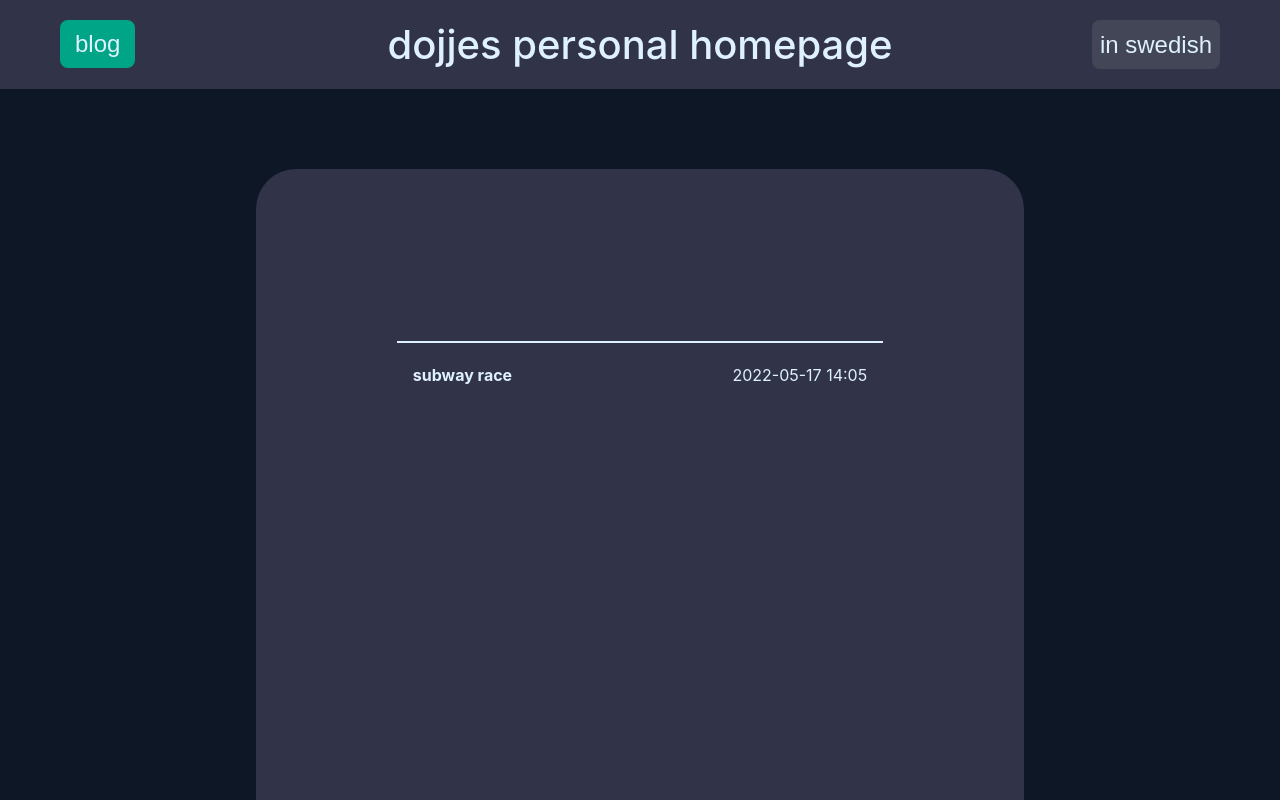
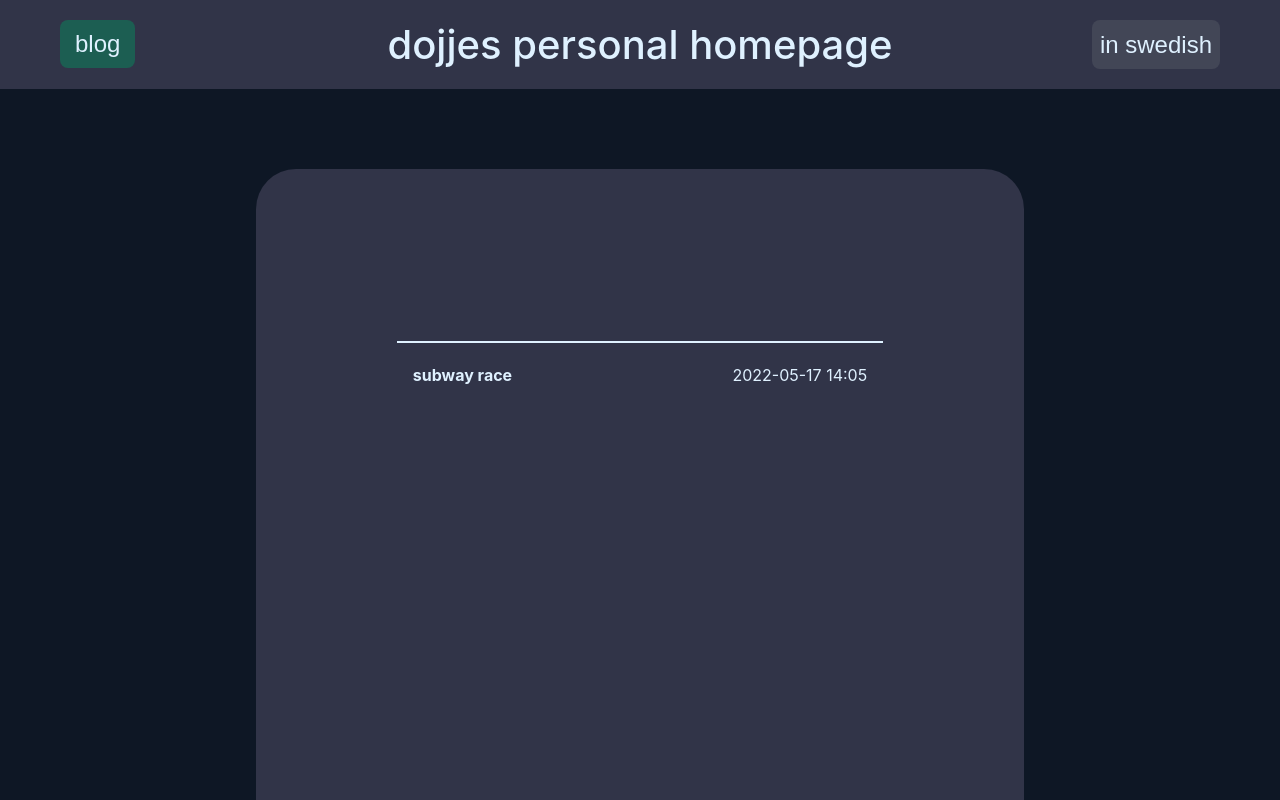
Before and after one commit to Dojje/personal_homepage, a Next.js app in the folder site/: page /blog in a window 1280 px wide. Shown: the top 800 px of the page. Built offline with nearby package versions, Linux system fonts and the light colour scheme.

Commit message:
makes buttons in header darker when selected

```diff
--- a/site/components/header.js
+++ b/site/components/header.js
@@ -1,15 +1,17 @@
 import styles from '../styles/home.module.scss'
 import { useEffect } from 'react'
+import { useRouter } from 'next/router'
 import Cookie from 'js-cookie'
 
 function LinkButton({lang, href, text}) {
+  const router = useRouter()
   return (
     <a href={href}>
       <button style={{
         fontSize: "24px",
         marginLeft: "auto",
         padding: "10px 15px",
-        backgroundColor: "var(--accent)",
+        backgroundColor: router.asPath === href ? "var(--accent-unselected)" : "var(--accent)",
       }}>
         {text}
       </button>
```
